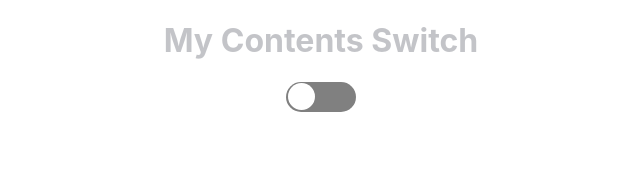
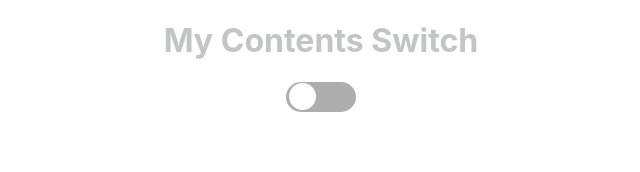
Before and after one commit to limdumb/React-Study, a React (Create React App) app: page /assignment in a window 1280 px wide. Shown: the top 172 px of the page, without its empty margins (319-959 px from the left). Built offline with nearby package versions, Linux system fonts and the light colour scheme.

Commit message:
[feat] Background Image 설정 기능 추가

```diff
--- a/src/Components/SwitchToggle.jsx
+++ b/src/Components/SwitchToggle.jsx
@@ -35,13 +35,14 @@ export default function SwitchToggle() {
     <StyleDiv>
       <h1>My Contents Switch</h1>
       <div style={{
-        backgroundColor: toggle ? '#2196F3' : 'gray',
+        backgroundColor: toggle ? '#2196F3' : '#AEAEAE',
         width: 70,
         height: 30,
         borderRadius: 70,
         display: "flex",
         alignItems: "center",
-        transition: "all"
+        transition: "all",
+        cursor: 'grab',
       }}onClick={onOffAlert}>
 
         <span style={{
@@ -50,8 +51,8 @@ export default function SwitchToggle() {
           height: 27,
           display: "inline-block",
           borderRadius: 30,
-          marginLeft: 2,
-          marginRight: 2,
+          marginLeft: 3,
+          marginRight: 1,
           transition: "transform 300ms ease-out",
           transform: toggle ? "translate(37px, 0px)" : "translate(0px, 0px)"
         }}></span>
```
